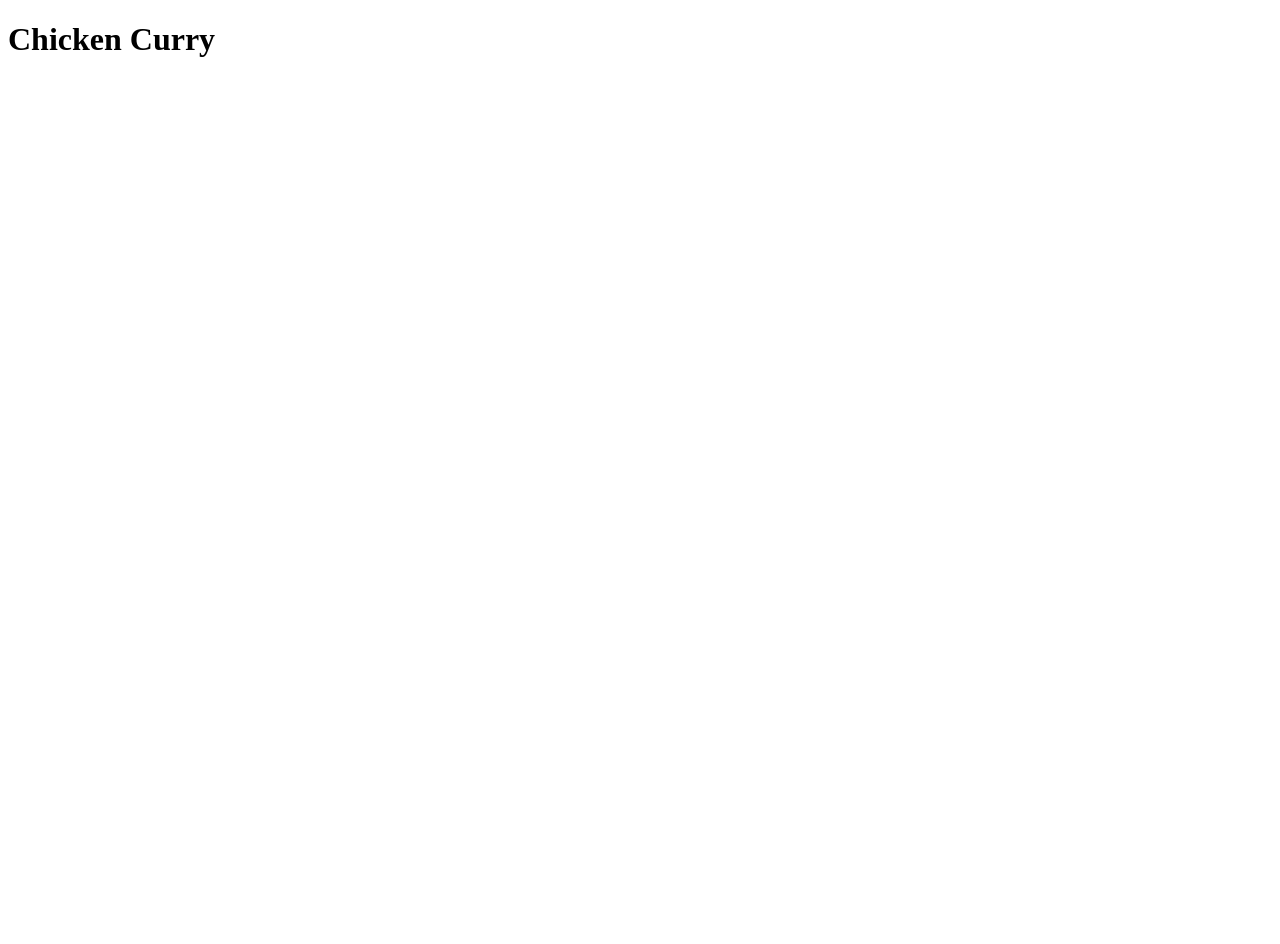
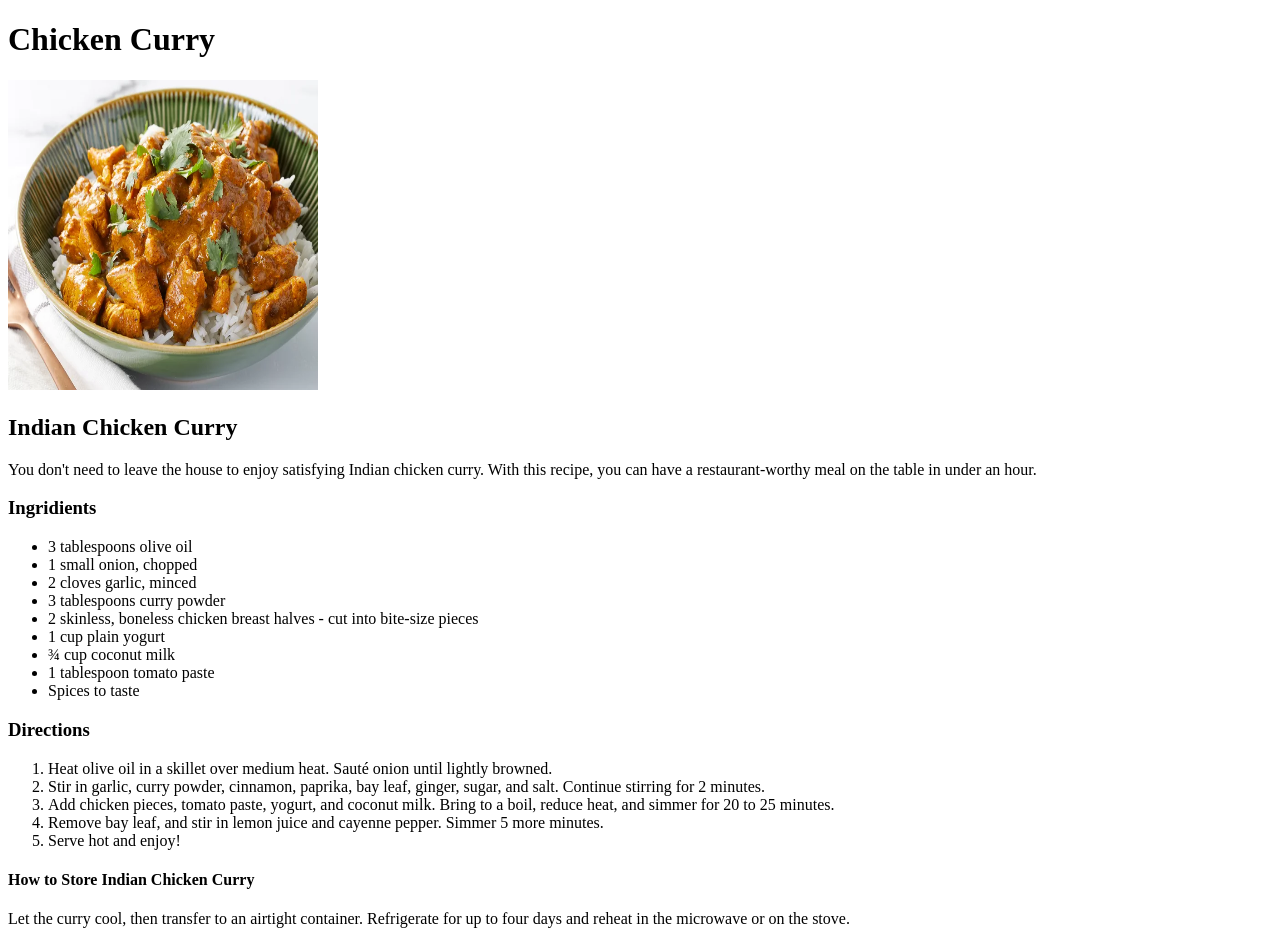
Before and after one commit to alexvkslv/odin-recipes, a plain HTML site: page recipes/chicken-curry.html in a window 1280 px wide. Before the commit the page ends 800 px from the top, so only its background shows below. Drawn offline with Linux system fonts and the light colour scheme.

Commit message:
finished all recipes same way as Lasagna

```diff
--- a/recipes/chicken-curry.html
+++ b/recipes/chicken-curry.html
@@ -7,6 +7,30 @@
 
   <body>
     <h1>Chicken Curry</h1>
-
+    <img src="../images/chickencurry.jpg" alt="Chicken Curry" height="310" width="310">
+    <h2>Indian Chicken Curry</h2>
+    <p>You don't need to leave the house to enjoy satisfying Indian chicken curry. With this recipe, you can have a restaurant-worthy meal on the table in under an hour.</p>
+    <h3>Ingridients</h3>
+    <ul>
+      <li>3 tablespoons olive oil</li>
+      <li>1 small onion, chopped</li>
+      <li>2 cloves garlic, minced</li>
+      <li>3 tablespoons curry powder</li>
+      <li>2 skinless, boneless chicken breast halves - cut into bite-size pieces</li>
+      <li>1 cup plain yogurt</li>
+      <li>¾ cup coconut milk</li>
+      <li>1 tablespoon tomato paste</li>
+      <li>Spices to taste</li>
+    </ul>
+    <h3>Directions</h3>
+    <ol>
+      <li>Heat olive oil in a skillet over medium heat. Sauté onion until lightly browned.</li>
+      <li>Stir in garlic, curry powder, cinnamon, paprika, bay leaf, ginger, sugar, and salt. Continue stirring for 2 minutes.</li>
+      <li>Add chicken pieces, tomato paste, yogurt, and coconut milk. Bring to a boil, reduce heat, and simmer for 20 to 25 minutes.</li>
+      <li>Remove bay leaf, and stir in lemon juice and cayenne pepper. Simmer 5 more minutes.</li>
+      <li>Serve hot and enjoy!</li>
+    </ol>
+    <h4>How to Store Indian Chicken Curry</h4>
+    <p>Let the curry cool, then transfer to an airtight container. Refrigerate for up to four days and reheat in the microwave or on the stove.</p>
   </body>
 </html>
```
Also changed, not shown: recipes/italian-baked-meatballs.html (+22 -0 lines).
